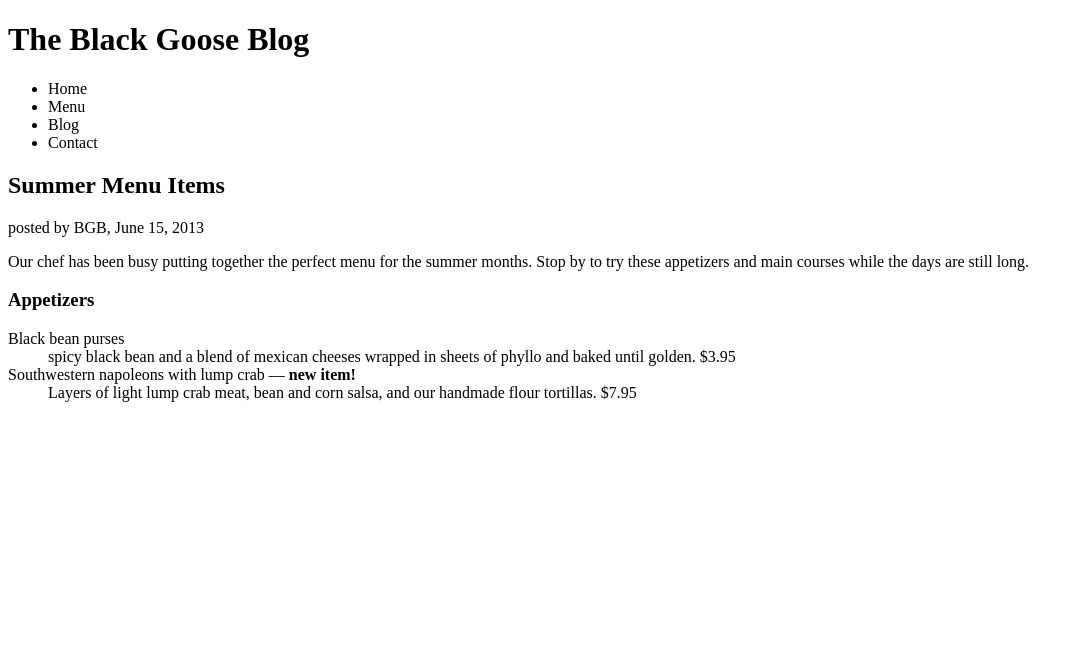
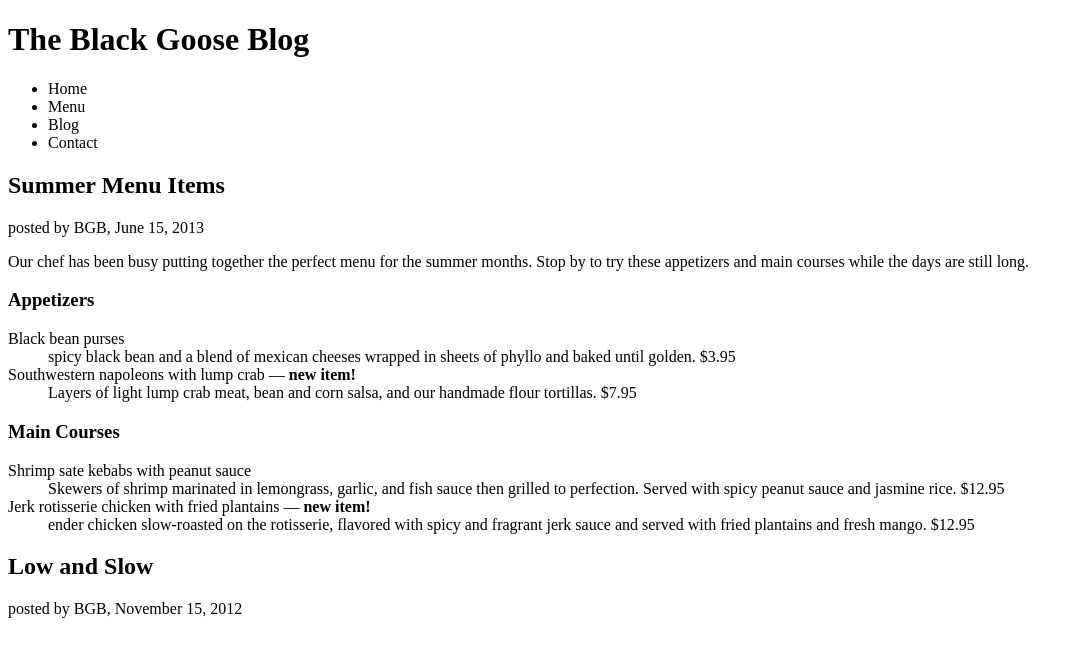
Before and after one commit to CordellC/Class-Repo, a plain HTML site: page blackgoose/bgblog.html in a window 1280 px wide. Shown: the whole page, without its empty margins (0-1080 px from the left). Drawn offline with Linux system fonts and the light colour scheme.

Commit message:
Update bgblog.html

```diff
--- a/blackgoose/bgblog.html
+++ b/blackgoose/bgblog.html
@@ -35,5 +35,25 @@
         <dd> Layers of light lump crab meat, bean and corn salsa, and our handmade flour tortillas. <span class="price"> $7.95 </span> </dd>
       </dl>
     </section>
+
+    <section id="maincourse">
+      <h3> Main Courses </h3>
+      <dl>
+        <dt> Shrimp sate kebabs with peanut sauce </dt>
+        <dd> Skewers of shrimp marinated in lemongrass, garlic, and fish sauce then grilled to perfection. Served with spicy peanut sauce and jasmine rice. <span class="price"> $12.95 </span> </dd>
+
+        <dt class="newitem"> Jerk rotisserie chicken with fried plantains &mdash; <strong> new item! </strong> </dt>
+        <dd> ender chicken slow-roasted on the rotisserie, flavored with spicy and fragrant jerk sauce and served with fried plantains and fresh mango. <span class="price"> $12.95 </span> </dd>
+      </dl>
+    </section>
+  </article>
+
+  <article>
+    <header>
+      <h2> Low and Slow </h2>
+      <p> posted by BGB, <time datetime="2012-11-15" pubdate> November 15, 2012 </time> </p>
+    </header>
+
+
 </body>
 </html>
```
